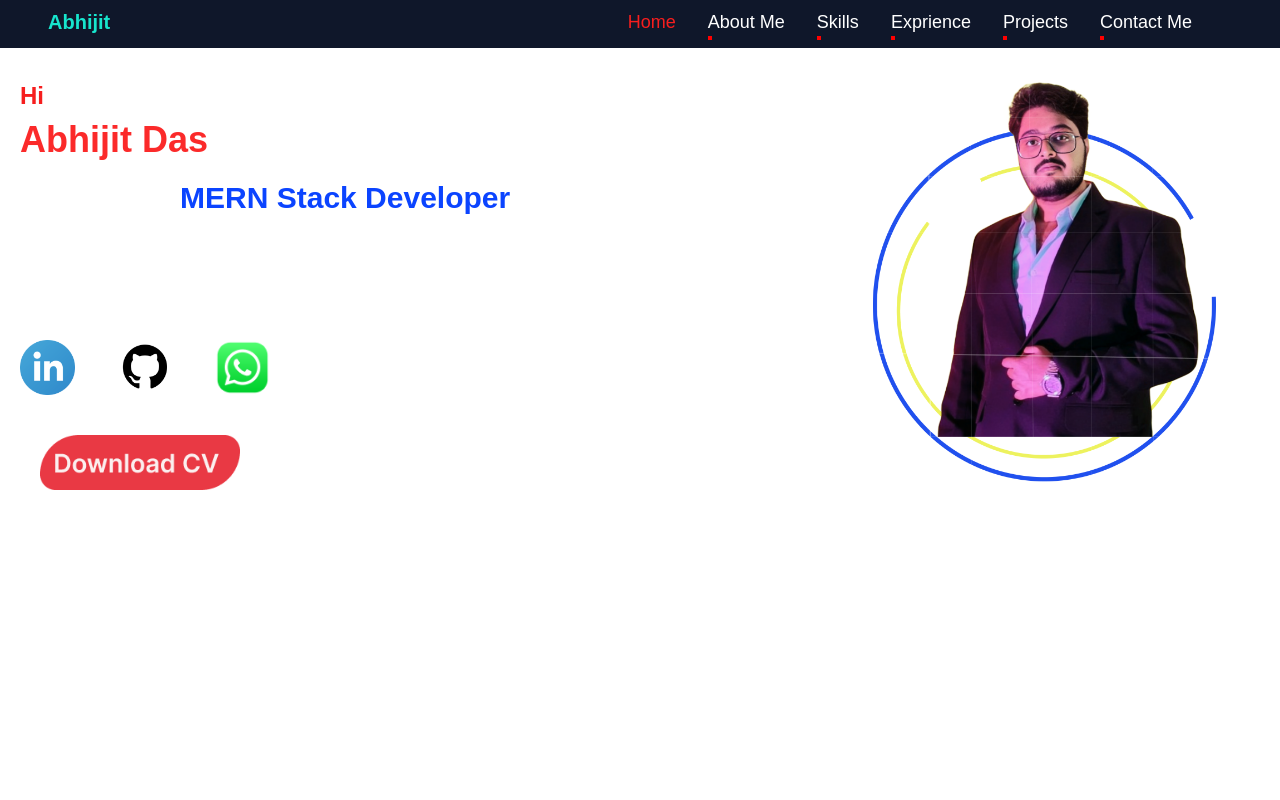
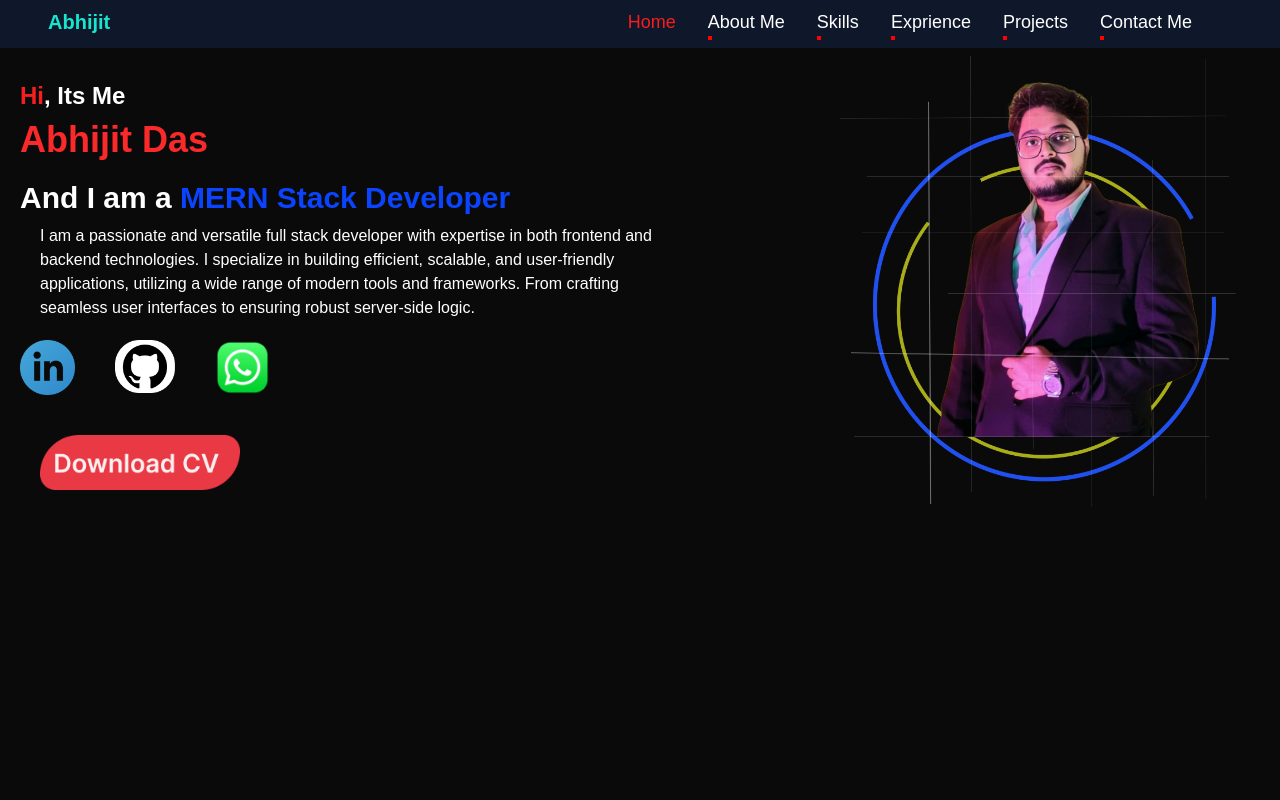
Before and after one commit to abhijit84842/Abhijit_Portfolio, a Next.js app: page / in a window 1280 px wide. Shown: the top 800 px of the page. Built offline with nearby package versions, Linux system fonts and the light colour scheme.

Commit message:
handle dark mode and light mode style

```diff
--- a/app/globals.css
+++ b/app/globals.css
@@ -2,16 +2,19 @@
 @tailwind components;
 @tailwind utilities;
 
+/* Default (Light Mode) Styles */
 :root{
-    /* background: rgba(24,24,27,1) */
+  --background: #0a0a0a;  /* Dark background */
+  --foreground: #ededed;  /* Light text */
     overflow-x: hidden;
 
 }
 
+/* Dark Mode Styles */
 @media (prefers-color-scheme: dark) {
   :root {
-    --background: #0a0a0a;
-    --foreground: #ededed;
+    --background: #0a0a0a;  /* Dark background */
+    --foreground: #ededed;  /* Light text */
   }
 }
 
```
